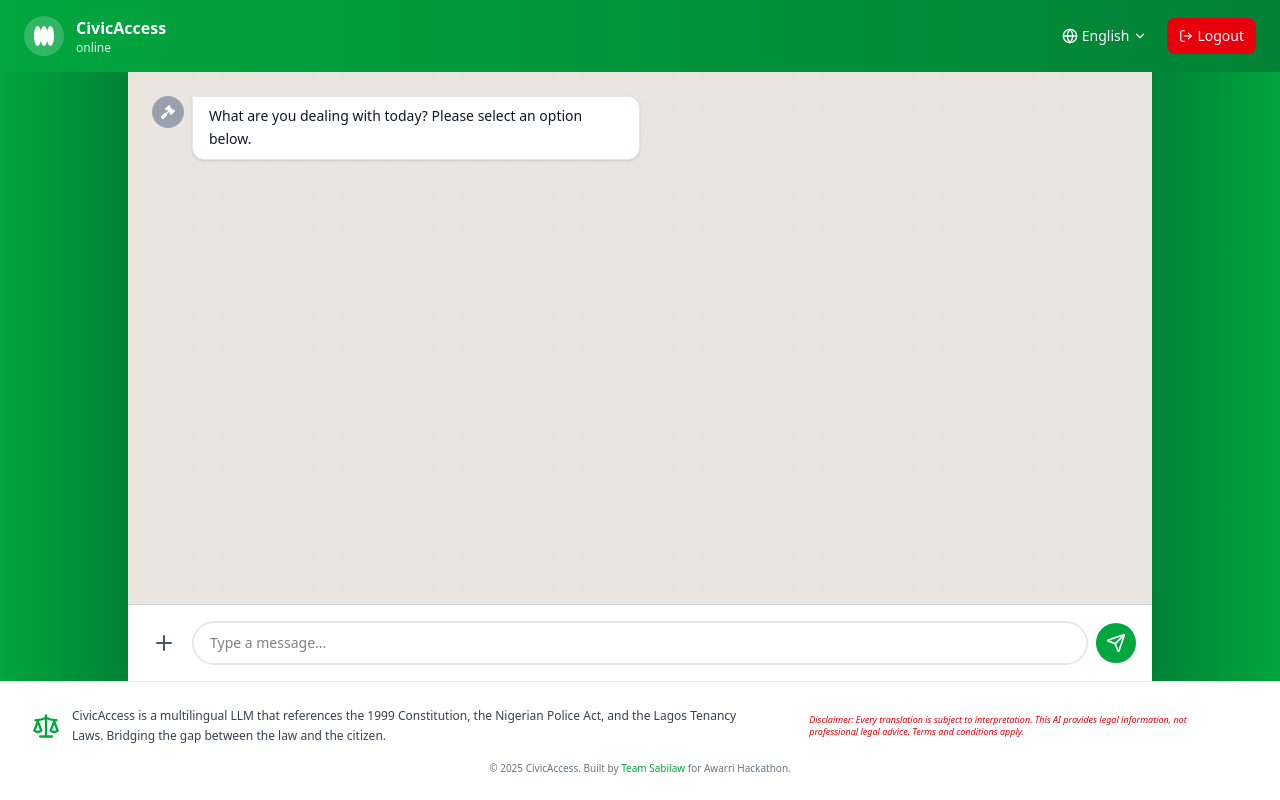
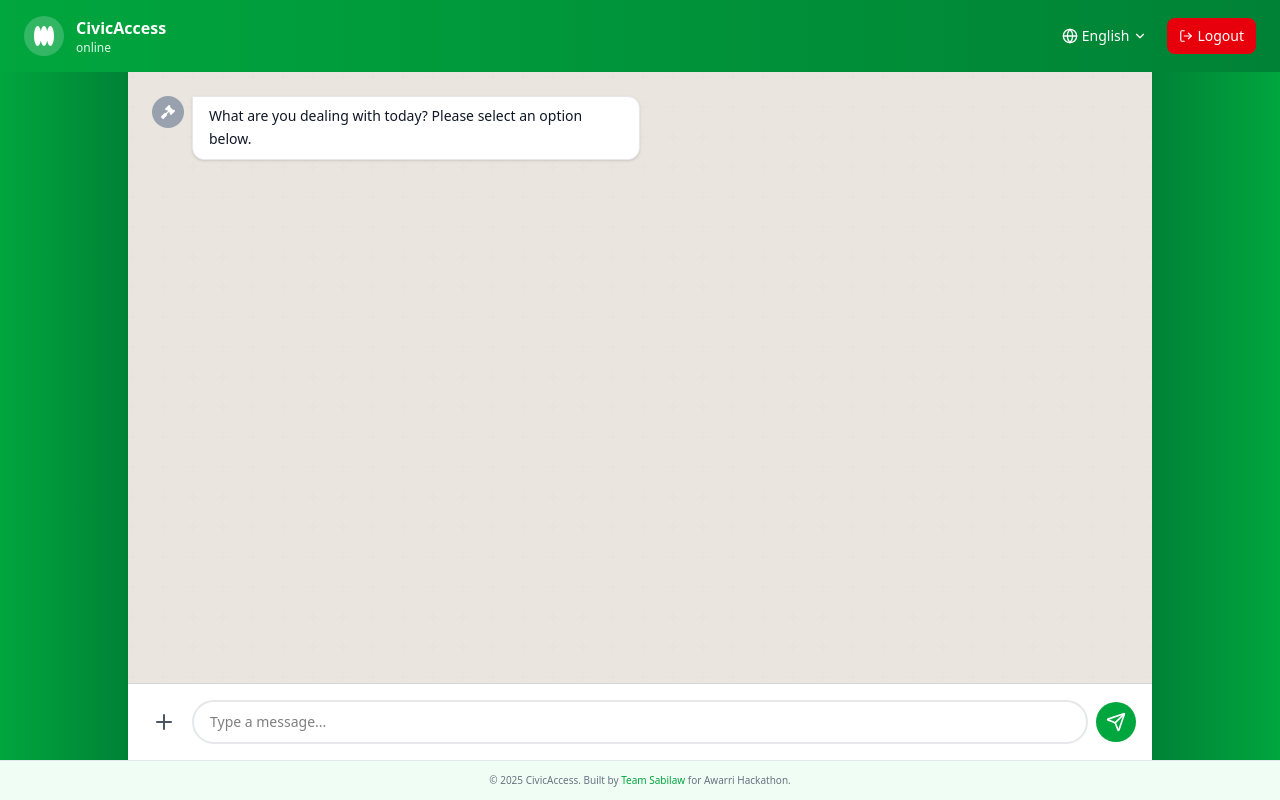
Before and after one commit to tunjipaul/Awarri_Hackathon, a React (Vite) app in the folder Civic_Access/CivicAccess/: page /chatbot in a window 1280 px wide. Built offline with nearby package versions, Linux system fonts and the light colour scheme; sample sign-in values are in the browser's storage.

Commit message:
updated footer

```diff
--- a/Civic_Access/CivicAccess/src/Footer.jsx
+++ b/Civic_Access/CivicAccess/src/Footer.jsx
@@ -1,29 +1,37 @@
-import React from "react";
+import  { useState } from "react";
 import { Scale } from "lucide-react";
 
 const Footer = () => {
   const currentYear = new Date().getFullYear();
+  const [showDetails, setShowDetails] = useState(false);
 
   return (
-    <footer className="bg-white text-gray-800 border-t border-gray-200">
-      <div className="max-w-7xl mx-auto px-4 py-6 sm:px-6 lg:px-8">
-        <div className="flex flex-col lg:flex-row justify-center items-center gap-8">
-          <div className="flex items-center gap-3">
-            <Scale size={28} className="text-green-600 flex-shrink-0" />
-            <p className="text-xs leading-relaxed text-gray-700">
-              CivicAccess is a multilingual LLM that references the 1999 Constitution, the Nigerian Police Act, and the Lagos Tenancy Laws. Bridging the gap between the law and the citizen.
+    <footer className="bg-green-50 text-gray-800 border-t border-gray-200">
+      <div className="mx-auto px-4 py-3 sm:px-6 lg:px-8">
+        <div className="flex justify-center">
+          <div
+            className="relative cursor-pointer"
+            onMouseEnter={() => setShowDetails(true)}
+            onMouseLeave={() => setShowDetails(false)}
+          >
+            <p className="text-[10px] text-gray-500 hover:underline">
+              © {currentYear} CivicAccess. Built by <span className="text-green-600 font-medium">Team Sabilaw</span> for Awarri Hackathon.
             </p>
-          </div>
-          <div className="px-3 py-2">
-            <p className="text-[9px] leading-tight text-red-600 italic">
-              Disclaimer: Every translation is subject to interpretation. This AI provides legal
-              information, not professional legal advice. Terms and conditions apply.
-            </p>
+            {showDetails && (
+              <div className="absolute left-1/2 transform -translate-x-1/2 bottom-full mb-1 bg-white border border-gray-300 rounded-lg shadow-lg p-4 w-80 z-50">
+                <div className="flex items-start gap-3 mb-3">
+                  <Scale size={24} className="text-green-600 shrink-0 mt-0.5" />
+                  <p className="text-[9px] leading-relaxed text-gray-700">
+                    CivicAccess is a multilingual LLM that references the 1999 Constitution, the Nigerian Police Act, and the Lagos Tenancy Laws. Bridging the gap between the law and the citizen.
+                  </p>
+                </div>
+                <p className="text-[9px] leading-tight text-red-600 italic">
+                  Disclaimer: Every translation is subject to interpretation. This AI provides legal information, not professional legal advice. Terms and conditions apply.
+                </p>
+              </div>
+            )}
           </div>
         </div>
-        <p className="text-[10px] text-gray-500 text-center mt-4">
-          &copy; {currentYear} CivicAccess. Built by <span className="text-green-600 font-medium">Team Sabilaw</span> for Awarri Hackathon.
-        </p>
       </div>
     </footer>
   );
```
